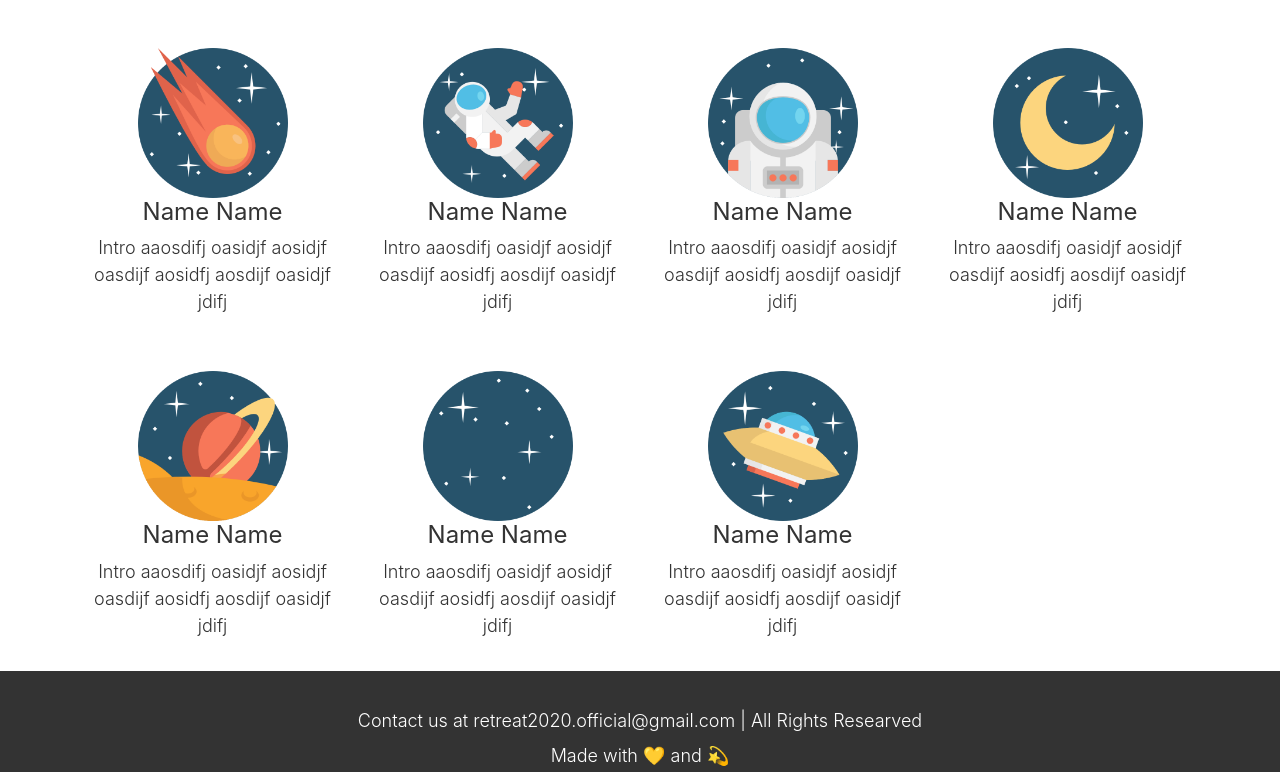
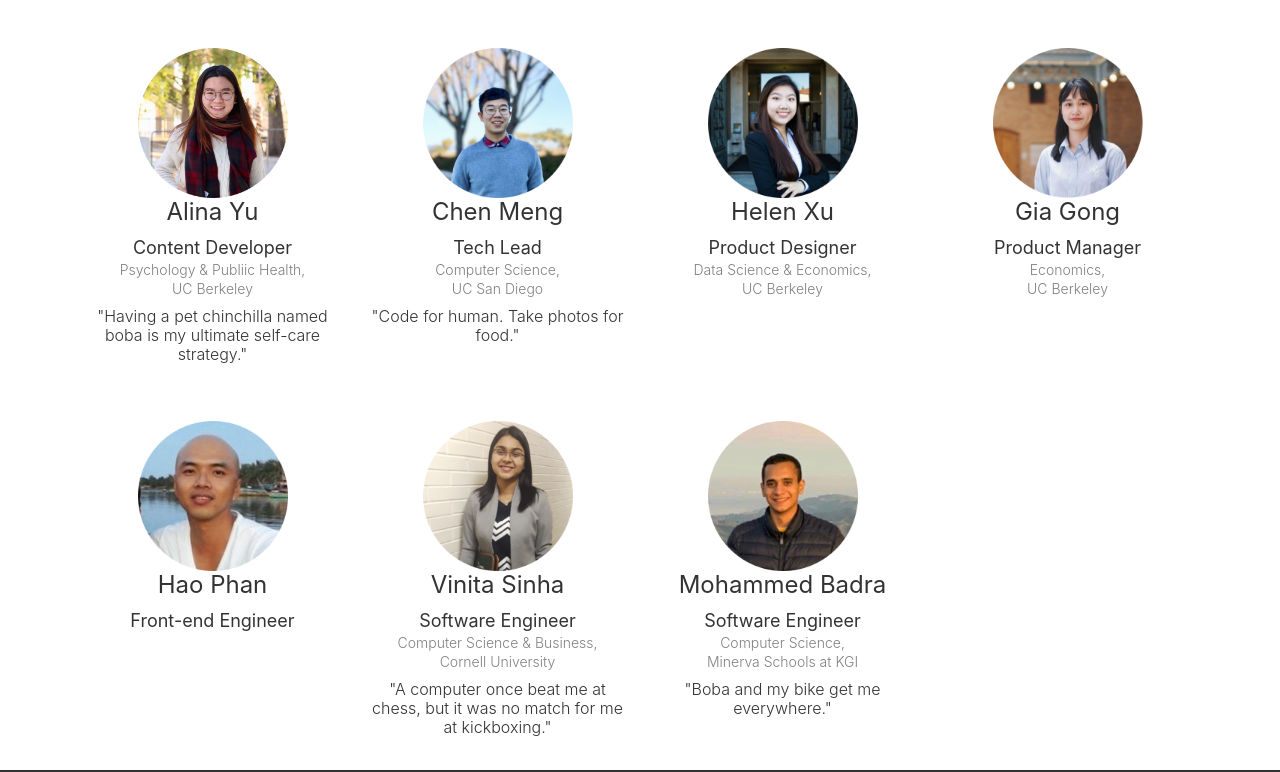
Before and after one commit to hxuz/retreat-website, a plain HTML site: page team.html in a window 1280 px wide. Shown: the part 519-1291 px from the top of the page. Drawn offline with nearby package versions, Linux system fonts and the light colour scheme.

Commit message:
Added team intro

```diff
--- a/static/css/style.css
+++ b/static/css/style.css
@@ -48,11 +48,24 @@ h3 {
   font-weight: 400;
 }
 
+h4 {
+  font-size: 30px;
+  color: #333333;
+  font-weight: 400;
+}
+
 h5 {
   font-size: 18px;
   color: #333333;
   font-weight: 300;
   line-height: 150%;
+}
+
+h6 {
+  font-size: 16px;
+  color: #333333;
+  font-weight: 300;
+/*  line-height: 150%;*/
 }
 
 .navbar {
@@ -135,3 +148,15 @@ h5 {
   margin-left: auto;
   margin-right: auto;
 }
+
+.feature-img {
+  display: block;
+  margin-left: auto;
+  margin-right: auto;
+}
+
+.name:hover {
+  text-decoration: underline;
+  transition: 0.3s ease;
+
+}
--- a/team.html
+++ b/team.html
@@ -45,41 +45,62 @@
     <div class="container">
         <div class="row" style="padding: 50px 0px 24px 0px;">
             <div class="col-lg-3 col-md-6 col-sm-12 col-xs-12">
-                <img class="team-img" src="static/images/space_1.png" style="height: 150px;"></img>
-                <h3 class="text-center">Name Name</h3>
-                <h5 class="text-center">Intro aaosdifj oasidjf aosidjf oasdijf aosidfj aosdijf oasidjf jdifj</h5>
+                <img class="team-img" src="static/images/alina.png" style="height: 150px;"></img>
+                <h3 class="text-center name"><a style="font-size: 24px; color: #333333; font-weight: 400;" href="https://www.linkedin.com/in/alina-yu-15794b167/">Alina Yu</a></h3>
+                <h5 class="text-center" style="font-weight: 400;">Content Developer</h5>
+                <p class="text-center" style="font-size: 14px; font-weight: 300; color: grey; line-height: 20%;">Psychology & Publiic Health,</p>
+                <p class="text-center" style="font-size: 14px; font-weight: 300; color: grey; line-height: 20%;">UC Berkeley</p>
+                <h6 class="text-center">"Having a pet chinchilla named boba is my ultimate self-care strategy."</h6>
             </div>
             <div class="col-lg-3 col-md-6 col-sm-12 col-xs-12">
-                <img class="team-img" src="static/images/space_2.png" style="height: 150px;"></img>
-                <h3 class="text-center">Name Name</h3>
-                <h5 class="text-center">Intro aaosdifj oasidjf aosidjf oasdijf aosidfj aosdijf oasidjf jdifj</h5>
+                <img class="team-img" src="static/images/chen.png" style="height: 150px;"></img>
+                <h3 class="text-center name"><a style="font-size: 24px; color: #333333; font-weight: 400;" href="https://www.linkedin.com/in/chenmeng98/">Chen Meng</a></h3>
+                <h5 class="text-center" style="font-weight: 400;">Tech Lead</h5>
+                <p class="text-center" style="font-size: 14px; font-weight: 300; color: grey; line-height: 20%;">Computer Science,</p>
+                <p class="text-center" style="font-size: 14px; font-weight: 300; color: grey; line-height: 20%;">UC San Diego</p>
+                <h6 class="text-center">"Code for human. Take photos for food."</h6>
             </div>
             <div class="col-lg-3 col-md-6 col-sm-12 col-xs-12">
-                <img class="team-img" src="static/images/space_3.png" style="height: 150px;"></img>
-                <h3 class="text-center">Name Name</h3>
-                <h5 class="text-center">Intro aaosdifj oasidjf aosidjf oasdijf aosidfj aosdijf oasidjf jdifj</h5>
+                <img class="team-img" src="static/images/helen.png" style="height: 150px;"></img>
+                <h3 class="text-center name"><a style="font-size: 24px; color: #333333; font-weight: 400;" href="https://www.helenxu.space/">Helen Xu</a></h3>
+                <h5 class="text-center" style="font-weight: 400;">Product Designer</h5>
+                <p class="text-center" style="font-size: 14px; font-weight: 300; color: grey; line-height: 20%;">Data Science & Economics,</p>
+                <p class="text-center" style="font-size: 14px; font-weight: 300; color: grey; line-height: 20%;">UC Berkeley</p>
+<!--                 <h6 class="text-center">"."</h6> -->
             </div>
             <div class="col-lg-3 col-md-6 col-sm-12 col-xs-12">
-                <img class="team-img" src="static/images/space_4.png" style="height: 150px;"></img>
-                <h3 class="text-center">Name Name</h3>
-                <h5 class="text-center">Intro aaosdifj oasidjf aosidjf oasdijf aosidfj aosdijf oasidjf jdifj</h5>
+                <img class="team-img" src="static/images/gia.png" style="height: 150px;"></img>
+                <h3 class="text-center">Gia Gong</h3>
+                <h5 class="text-center" style="font-weight: 400;">Product Manager</h5>
+                <p class="text-center" style="font-size: 14px; font-weight: 300; color: grey; line-height: 20%;">Economics,</p>
+                <p class="text-center" style="font-size: 14px; font-weight: 300; color: grey; line-height: 20%;">UC Berkeley</p>
+<!--                 <h6 class="text-center">"."</h6> -->
             </div>
         </div>
         <div class="row" style="padding: 24px 0px 24px 0px; background-color: #ffffff;">
             <div class="col-lg-3 col-md-6 col-sm-12 col-xs-12">
-                <img class="team-img" src="static/images/space_5.png" style="height: 150px;"></img>
-                <h3 class="text-center">Name Name</h3>
-                <h5 class="text-center">Intro aaosdifj oasidjf aosidjf oasdijf aosidfj aosdijf oasidjf jdifj</h5>
+                <img class="team-img" src="static/images/hao.png" style="height: 150px;"></img>
+                <h3 class="text-center">Hao Phan</h3>
+                <h5 class="text-center" style="font-weight: 400;">Front-end Engineer</h5>
+<!--                 <p class="text-center" style="font-size: 14px; font-weight: 300; color: grey; line-height: 20%;">Neuroscience</p>
+                <p class="text-center" style="font-size: 14px; font-weight: 300; color: grey; line-height: 20%;">UCLA</p>
+                <h6 class="text-center">"."</h6> -->
             </div>
             <div class="col-lg-3 col-md-6 col-sm-12 col-xs-12">
-                <img class="team-img" src="static/images/space_6.png" style="height: 150px;"></img>
-                <h3 class="text-center">Name Name</h3>
-                <h5 class="text-center">Intro aaosdifj oasidjf aosidjf oasdijf aosidfj aosdijf oasidjf jdifj</h5>
+                <img class="team-img" src="static/images/vinita.png" style="height: 150px;"></img>
+                <h3 class="text-center name"><a style="font-size: 24px; color: #333333; font-weight: 400;" href="https://www.linkedin.com/in/vinita-sinha/">Vinita Sinha</a></h3>
+                <h5 class="text-center" style="font-weight: 400;">Software Engineer</h5>
+                <p class="text-center" style="font-size: 14px; font-weight: 300; color: grey; line-height: 20%;">Computer Science & Business,</p>
+                <p class="text-center" style="font-size: 14px; font-weight: 300; color: grey; line-height: 20%;">Cornell University</p>
+                <h6 class="text-center">"A computer once beat me at chess, but it was no match for me at kickboxing."</h6>
             </div>
             <div class="col-lg-3 col-md-6 col-sm-12 col-xs-12">
-                <img class="team-img" src="static/images/space_7.png" style="height: 150px;"></img>
-                <h3 class="text-center">Name Name</h3>
-                <h5 class="text-center">Intro aaosdifj oasidjf aosidjf oasdijf aosidfj aosdijf oasidjf jdifj</h5>
+                <img class="team-img" src="static/images/badra.png" style="height: 150px;"></img>
+                <h3 class="text-center name"><a style="font-size: 24px; color: #333333; font-weight: 400;" href="https://www.linkedin.com/in/mohammed-badra-647583184">Mohammed Badra</a></h3>
+                <h5 class="text-center" style="font-weight: 400;">Software Engineer</h5>
+                <p class="text-center" style="font-size: 14px; font-weight: 300; color: grey; line-height: 20%;">Computer Science,</p>
+                <p class="text-center" style="font-size: 14px; font-weight: 300; color: grey; line-height: 20%;">Minerva Schools at KGI</p>
+                <h6 class="text-center">"Boba and my bike get me everywhere."</h6>
             </div>
         </div>
     </div>
```
Also changed, not shown: index.html (+10 -10 lines), static/images/alina.png (added), static/images/badra.png (added), static/images/chen.png (added), static/images/feature-1.png (added), static/images/feature-2.png (added), static/images/feature-3.png (added), static/images/gia.png (added), static/images/hao.png (added), static/images/helen.png (added), static/images/vinita.png (added), 2 other files.
